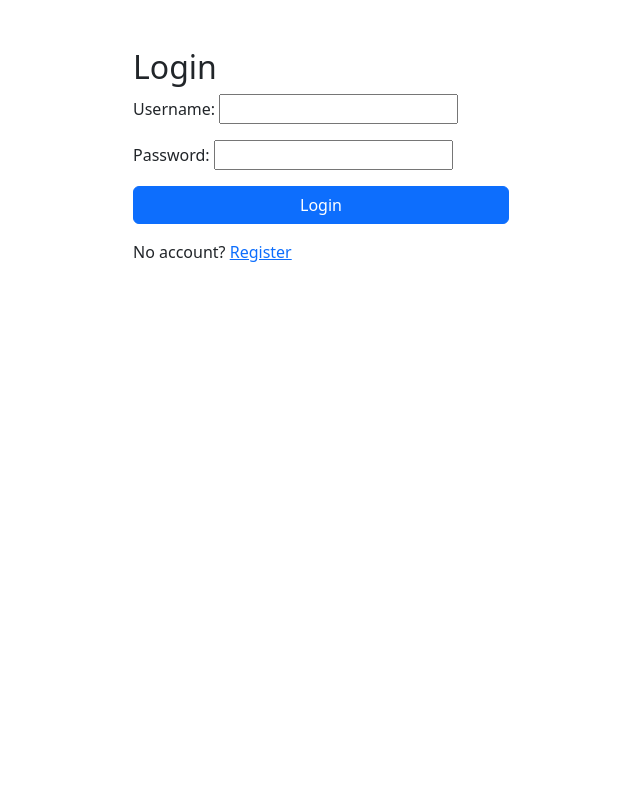
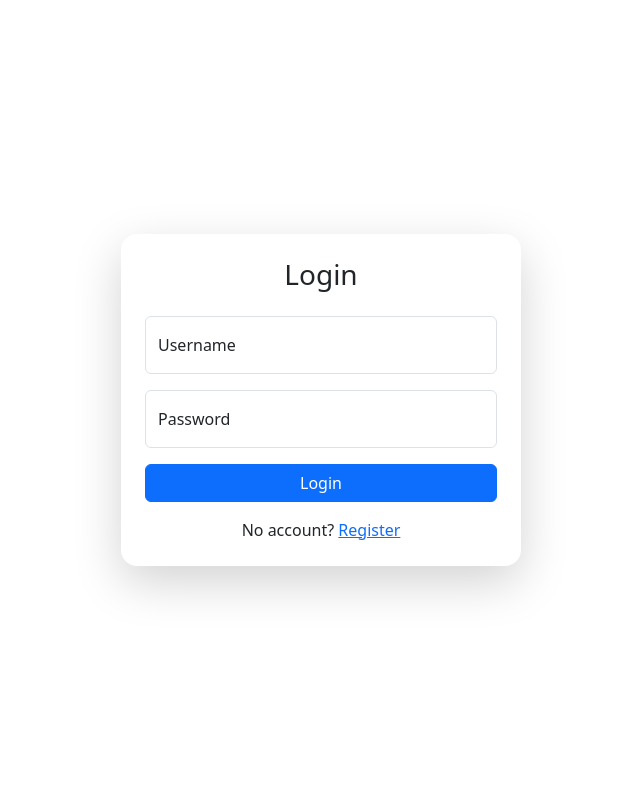
Before and after one commit to zalwan/django-modular-quiz-app, a Django app: template templates/accounts/login.html in a window 1280 px wide. Shown: the whole page, without its empty margins (319-959 px from the left). Run offline with Django 5.2, Linux system fonts and the light colour scheme; the template is opened without the code that fills it: values that come from a table or form of the project are taken from there, others are empty; parts of the project's set-up code (start-up, migrations or seed data) failed here and were passed over.

Commit message:
feat: styling login page

```diff
--- a/templates/accounts/login.html
+++ b/templates/accounts/login.html
@@ -1,10 +1,56 @@
 {% extends "base.html" %} {% block content %}
-<div class="container mt-5" style="max-width: 400px">
-  <h2>Login</h2>
-  <form method="post">
-    {% csrf_token %} {{ form.as_p }}
-    <button class="btn btn-primary w-100" type="submit">Login</button>
-  </form>
-  <p class="mt-3">No account? <a href="{% url 'register' %}">Register</a></p>
+<div
+  class="container d-flex justify-content-center align-items-center min-vh-100"
+>
+  <div
+    class="card shadow-lg border-0 rounded-4"
+    style="max-width: 400px; width: 100%"
+  >
+    <div class="card-body p-4">
+      <h3 class="text-center mb-4">Login</h3>
+      <form method="post" novalidate>
+        {% csrf_token %}
+
+        <div class="form-floating mb-3">
+          <input
+            type="text"
+            name="username"
+            class="form-control"
+            id="floatingUsername"
+            placeholder="Username"
+            required
+          />
+          <label for="floatingUsername">Username</label>
+          {% if form.username.errors %}
+          <div class="text-danger small mt-1">
+            {{ form.username.errors|striptags }}
+          </div>
+          {% endif %}
+        </div>
+
+        <div class="form-floating mb-3">
+          <input
+            type="password"
+            name="password"
+            class="form-control"
+            id="floatingPassword"
+            placeholder="Password"
+            required
+          />
+          <label for="floatingPassword">Password</label>
+          {% if form.password.errors %}
+          <div class="text-danger small mt-1">
+            {{ form.password.errors|striptags }}
+          </div>
+          {% endif %}
+        </div>
+
+        <button class="btn btn-primary w-100" type="submit">Login</button>
+      </form>
+      <p class="text-center mt-3 mb-0">
+        No account? <a href="{% url 'register' %}">Register</a>
+      </p>
+    </div>
+  </div>
 </div>
 {% endblock %}
```
